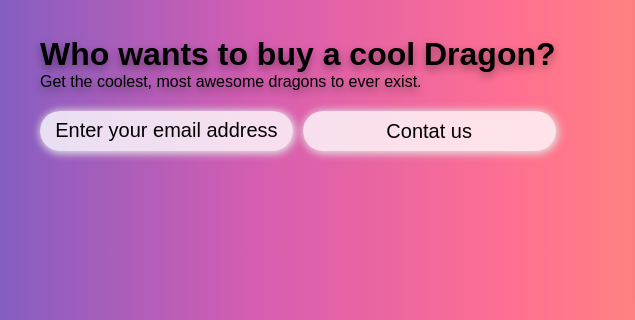
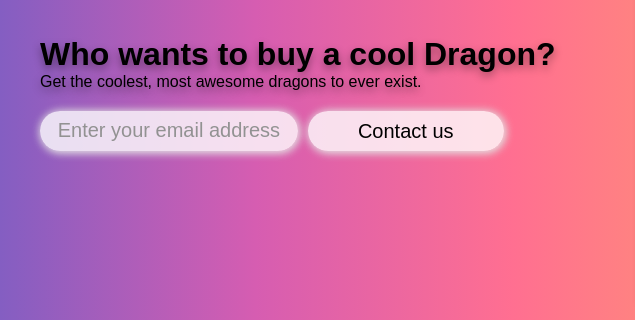
Before and after one commit to Pittheone/Proyecto_3, a plain HTML site: page index.html in a window 1280 px wide. Shown: the part 256-576 px from the top of the page, 0-635 px from the left. Drawn offline with Linux system fonts and the light colour scheme.

Commit message:
modificado

```diff
--- a/index.html
+++ b/index.html
@@ -28,11 +28,13 @@
                 <p>Get the coolest, most awesome dragons to ever exist.</p>
 
 
-                <div class="mail-container">
-                    <input class="write-here" type="text" placeholder="Enter your email address"/>
-                    <button type="button" class="enter"></button>
+                <form id="email-form">
+                    <div class="mail-container">
+                        <input class="write-here" type="email" placeholder="Enter your email address" required />
+                        <button type="submit" class="enter"></button>
+                    </div>
+                </form>
                 </div>
-            </div>
 
             <div class="img-container">
                 <img class="dragon1" src="imgs/pexels-thatguycraig000-3359734.jpg" alt="coolest draon ever">
--- a/style.css
+++ b/style.css
@@ -88,14 +88,14 @@ body {
   cursor: pointer;
   overflow: hidden;
   font-size: 20px;
-  color: black;
+  color: rgb(135, 135, 135);
   text-align: center;
   outline: none !important;
 }
 
 .write-here:hover,
 .write-here::placeholder{
-  color: black;
+  color: rgb(146, 146, 146);
   border: none;
 }
 .write-here:focus {
@@ -110,7 +110,7 @@ body {
   padding-inline: 8px;
   padding-block: 8px;
   border-radius: 25px;
-  width: 50%;
+  width: 38%;
   height: 40px;
   border-radius: 25px;
   border: none;
@@ -123,7 +123,7 @@ body {
 }
 
 .enter::before {
-  content: "Contat us";
+  content: "Contact us";
   position: absolute;
   top: 50%;
   left: 50%;
```
Also changed, not shown: 1 other file.
